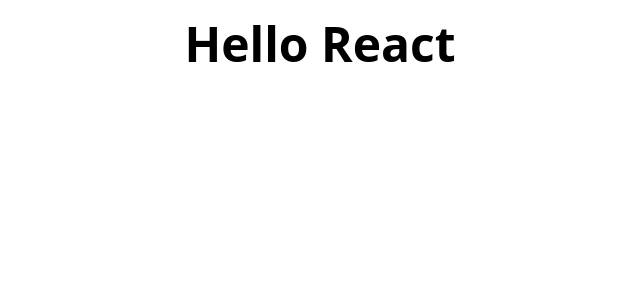
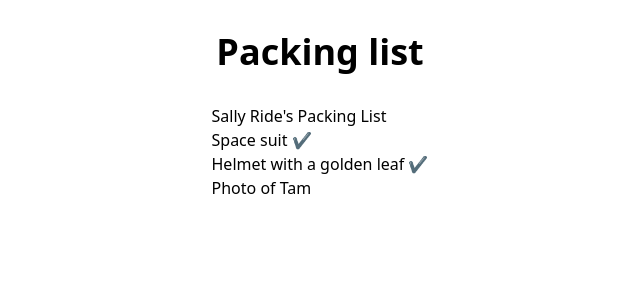
Before and after one commit to shopot/react-101, a React (Vite) app: page / in a window 1280 px wide. Shown: the top 300 px of the page, without its empty margins (320-960 px from the left). Built offline with nearby package versions, Linux system fonts and the light colour scheme.

Commit message:
feat: add code example

```diff
--- a/src/app/app.tsx
+++ b/src/app/app.tsx
@@ -1,7 +1,12 @@
+import { PackingList } from '@/components/packing-list';
+
 function App() {
   return (
     <div className="container mx-auto mt-5">
-      <h1 className="text-center text-5xl font-extrabold dark:text-white">Hello React</h1>
+      <h1 className="text-center text-4xl m-8 font-extrabold dark:text-white">Packing list</h1>
+      <div className="flex justify-center">
+        <PackingList />
+      </div>
     </div>
   );
 }
--- /dev/null
+++ b/src/components/item.tsx
@@ -0,0 +1,14 @@
+export const Item = ({ name, isPacked }: Props) => {
+  let itemContent = name;
+
+  if (isPacked) {
+    itemContent = name + ' ✔';
+  }
+
+  return <li className="item">{itemContent}</li>;
+};
+
+type Props = {
+  name: string;
+  isPacked: boolean;
+};
--- /dev/null
+++ b/src/components/packing-list.tsx
@@ -0,0 +1,14 @@
+import { Item } from '@/components/item';
+
+export const PackingList = () => {
+  return (
+    <section>
+      <h1>Sally Ride's Packing List</h1>
+      <ul>
+        <Item isPacked={true} name="Space suit" />
+        <Item isPacked={true} name="Helmet with a golden leaf" />
+        <Item isPacked={false} name="Photo of Tam" />
+      </ul>
+    </section>
+  );
+};
```
